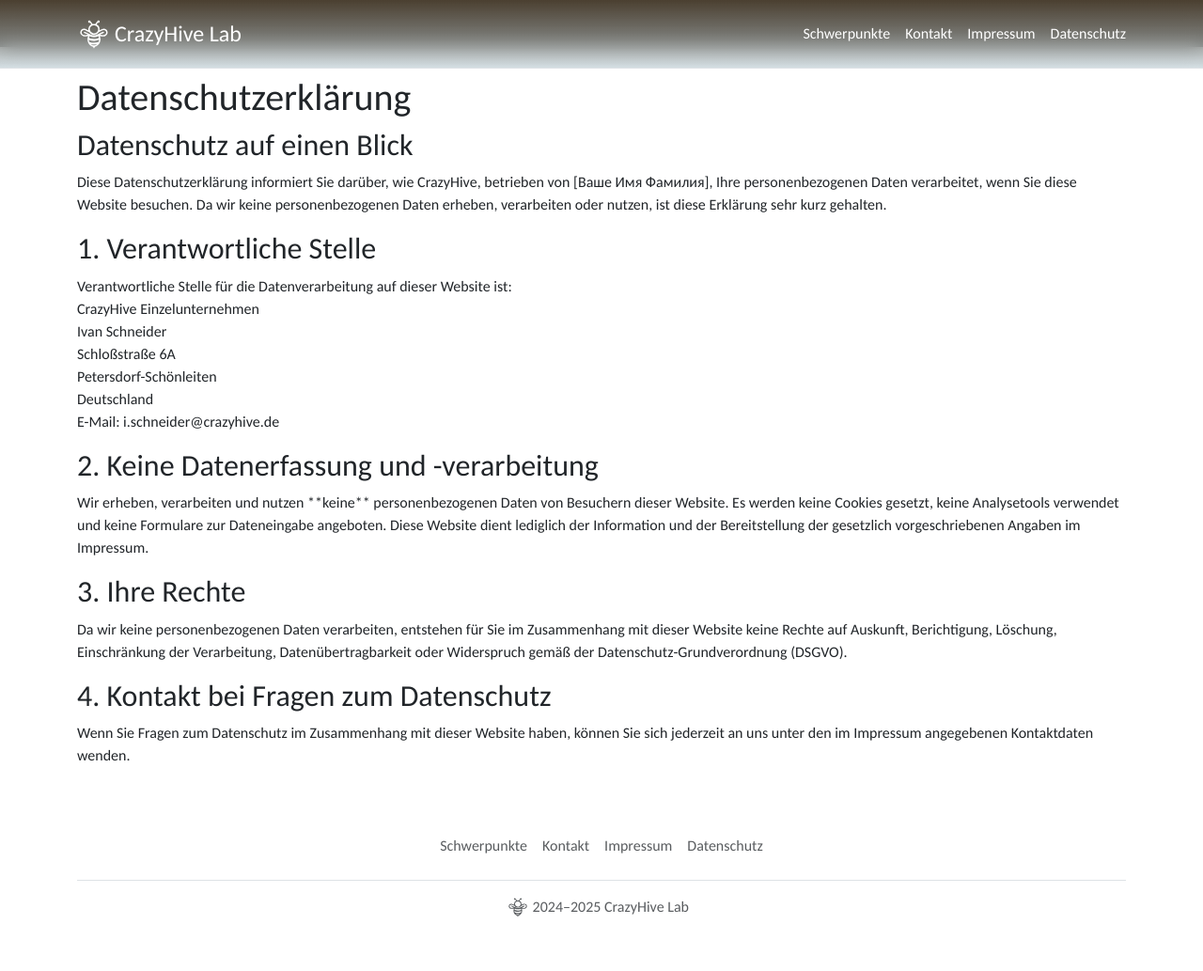
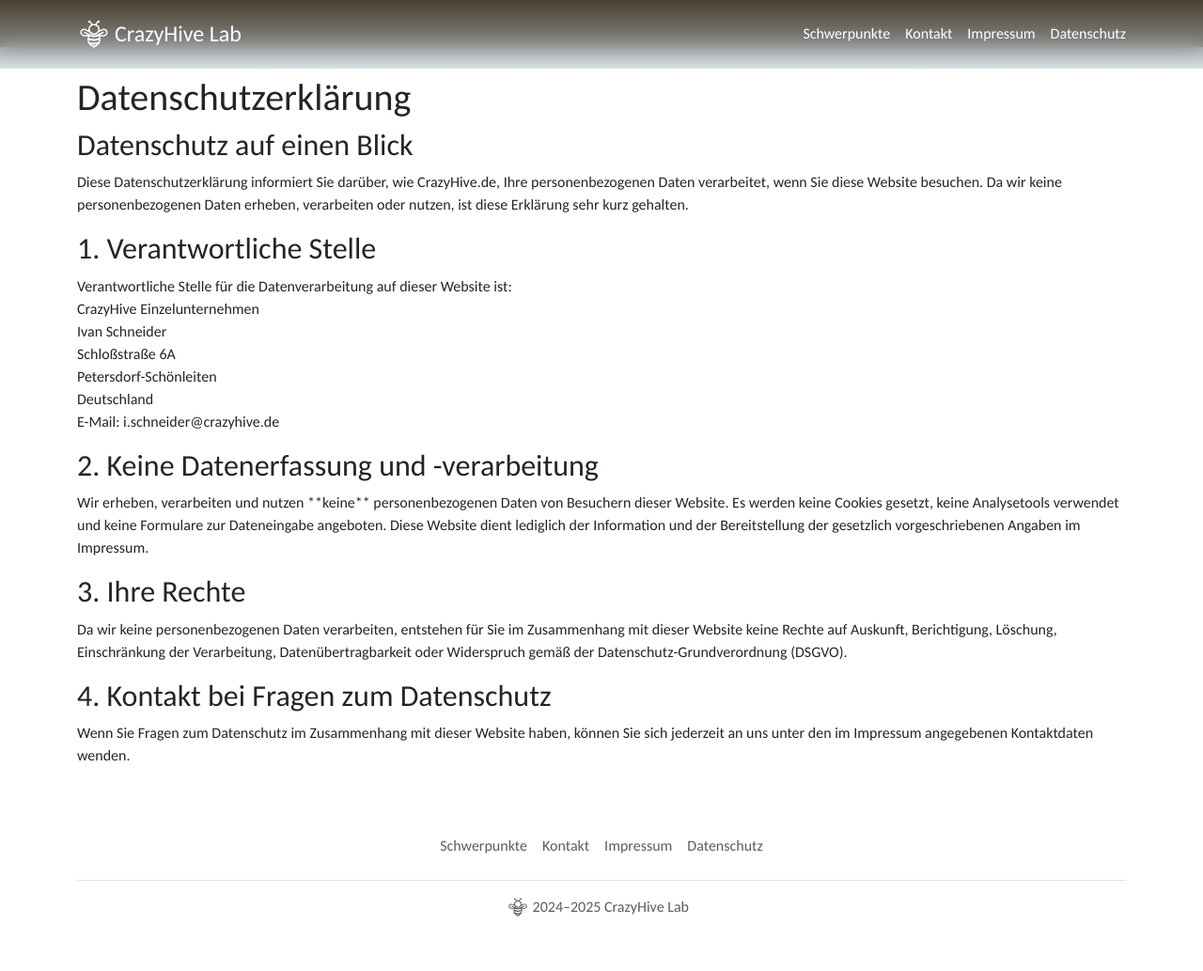
Before and after one commit to crazyhive/crazyhive.github.io, a Jekyll site: the page built from datenschutz.html, in a window 1280 px wide. Shown: the whole page at 94% size. Built offline with Jekyll 4.4.1, drawn with Linux system fonts in a browser that asks for light colours.

Commit message:
fix text

```diff
--- a/datenschutz.html
+++ b/datenschutz.html
@@ -11,7 +11,7 @@ permalink: "/datenschutz/"
 
     <h2>Datenschutz auf einen Blick</h2>
     <p>
-        Diese Datenschutzerklärung informiert Sie darüber, wie CrazyHive, betrieben von [Ваше Имя Фамилия], Ihre
+        Diese Datenschutzerklärung informiert Sie darüber, wie CrazyHive.de, Ihre
         personenbezogenen Daten verarbeitet, wenn Sie diese Website besuchen. Da wir keine personenbezogenen Daten
         erheben, verarbeiten oder nutzen, ist diese Erklärung sehr kurz gehalten.
     </p>
```
